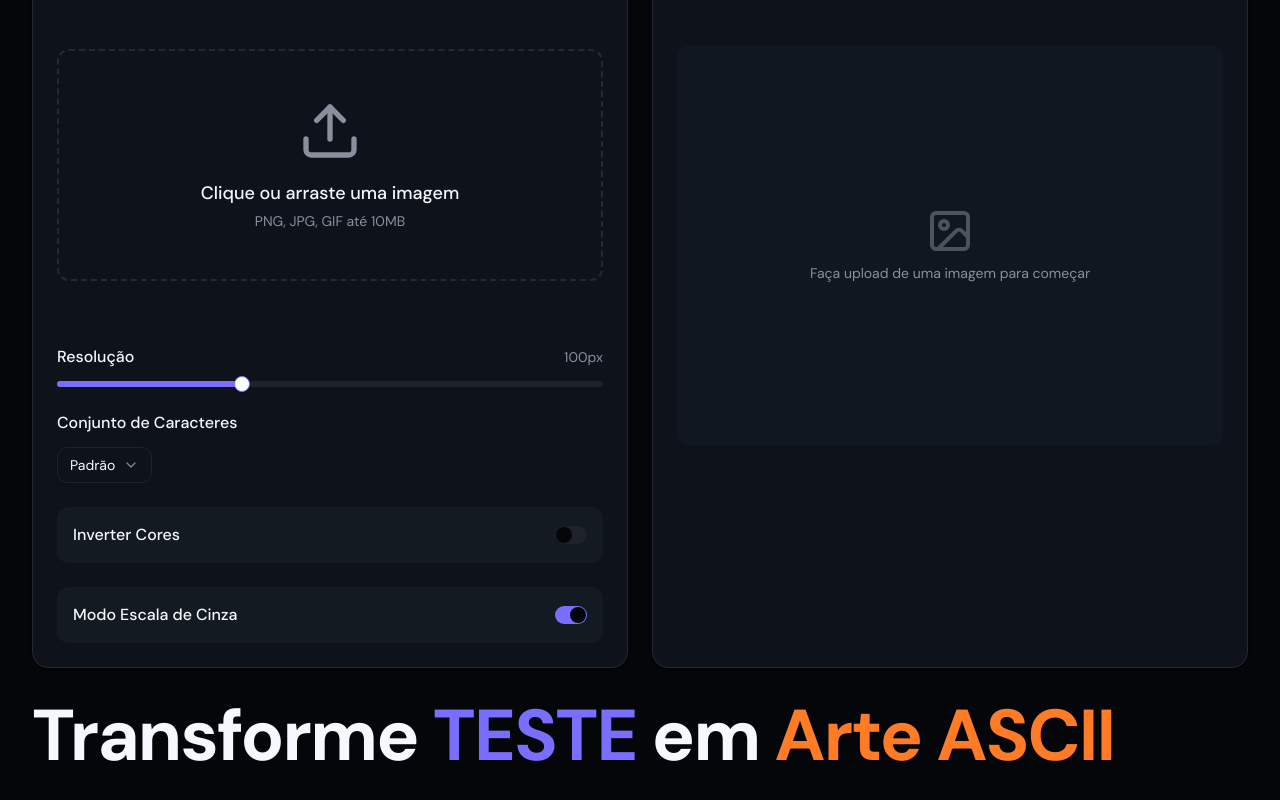
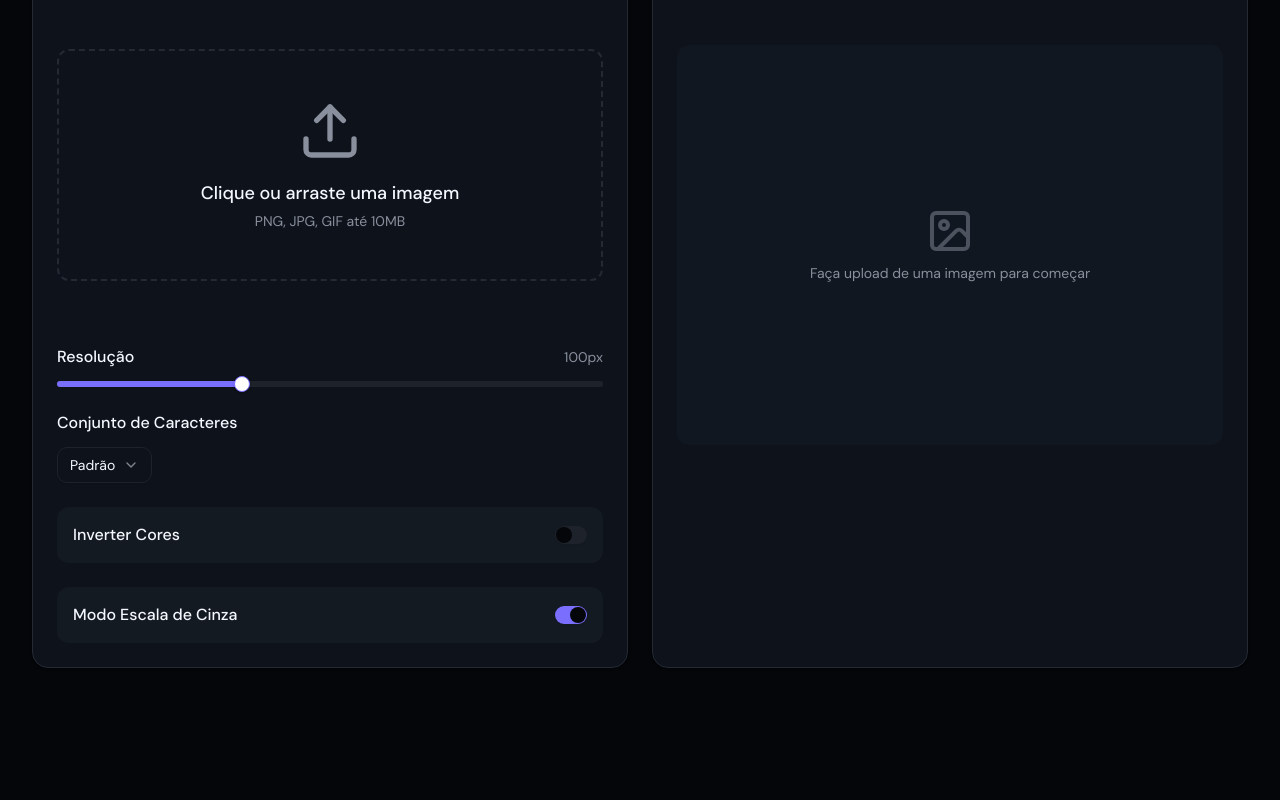
Before and after one commit to diegocp05/ascii-art-converter, a Next.js app: page / in a window 1280 px wide. Shown: the part 292-1092 px from the top of the page. After the commit the page ends 1024 px from the top, so only its background shows below. Built offline with nearby package versions, Linux system fonts and the light colour scheme.

Commit message:
Remove ASCII art transformation header
Removed the header displaying 'Transforme TESTE em Arte ASCII'.

```diff
--- a/components/ascii-converter.tsx
+++ b/components/ascii-converter.tsx
@@ -311,10 +311,6 @@ export function AsciiConverter() {
 
         <canvas ref={canvasRef} className="hidden" />
       </div>
-       <h1 className="text-5xl md:text-7xl font-bold tracking-tight text-balance">
-            Transforme <span className="text-primary">TESTE</span> em{" "}
-            <span className="text-secondary">Arte ASCII</span>
-          </h1>
     </div>
   )
 }
```
